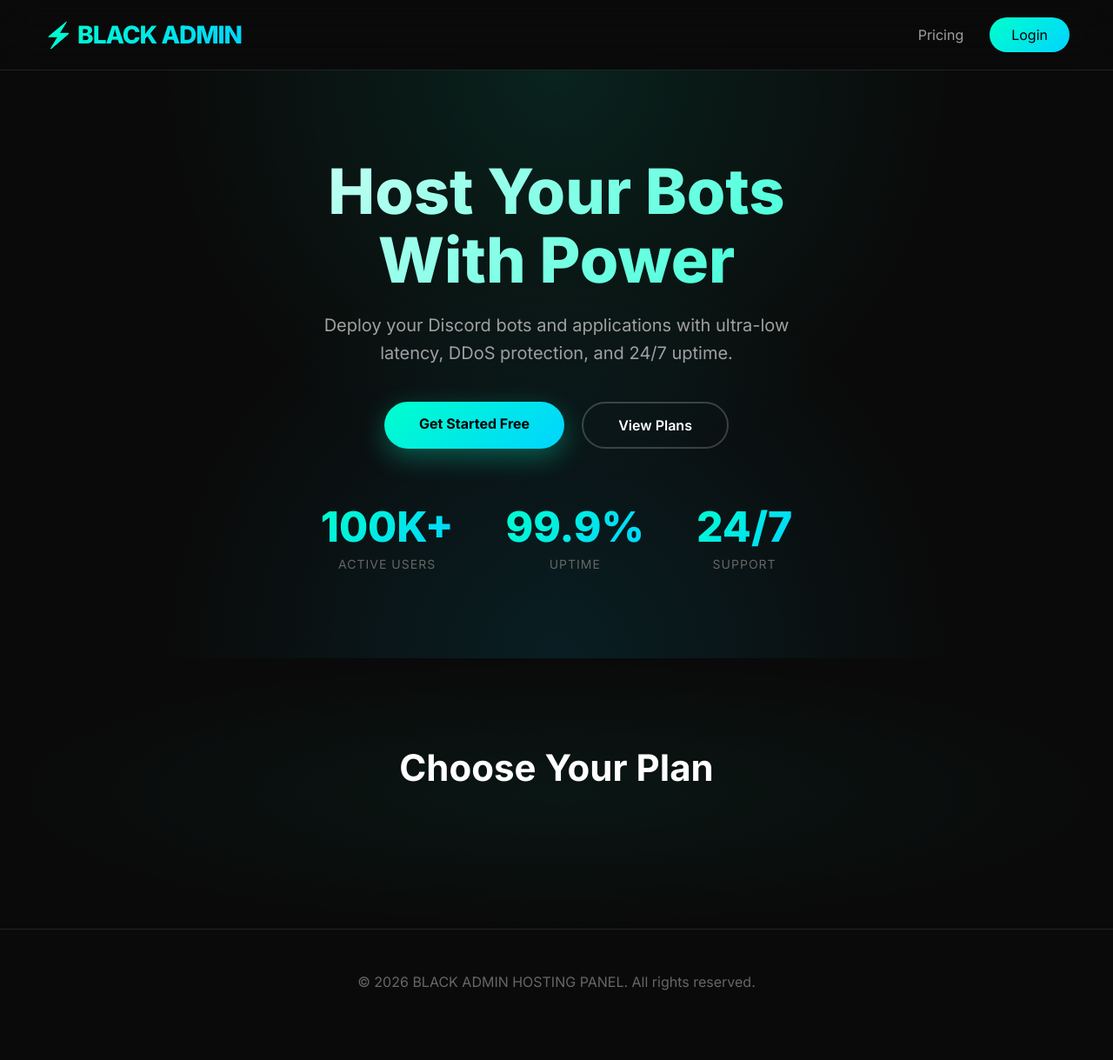
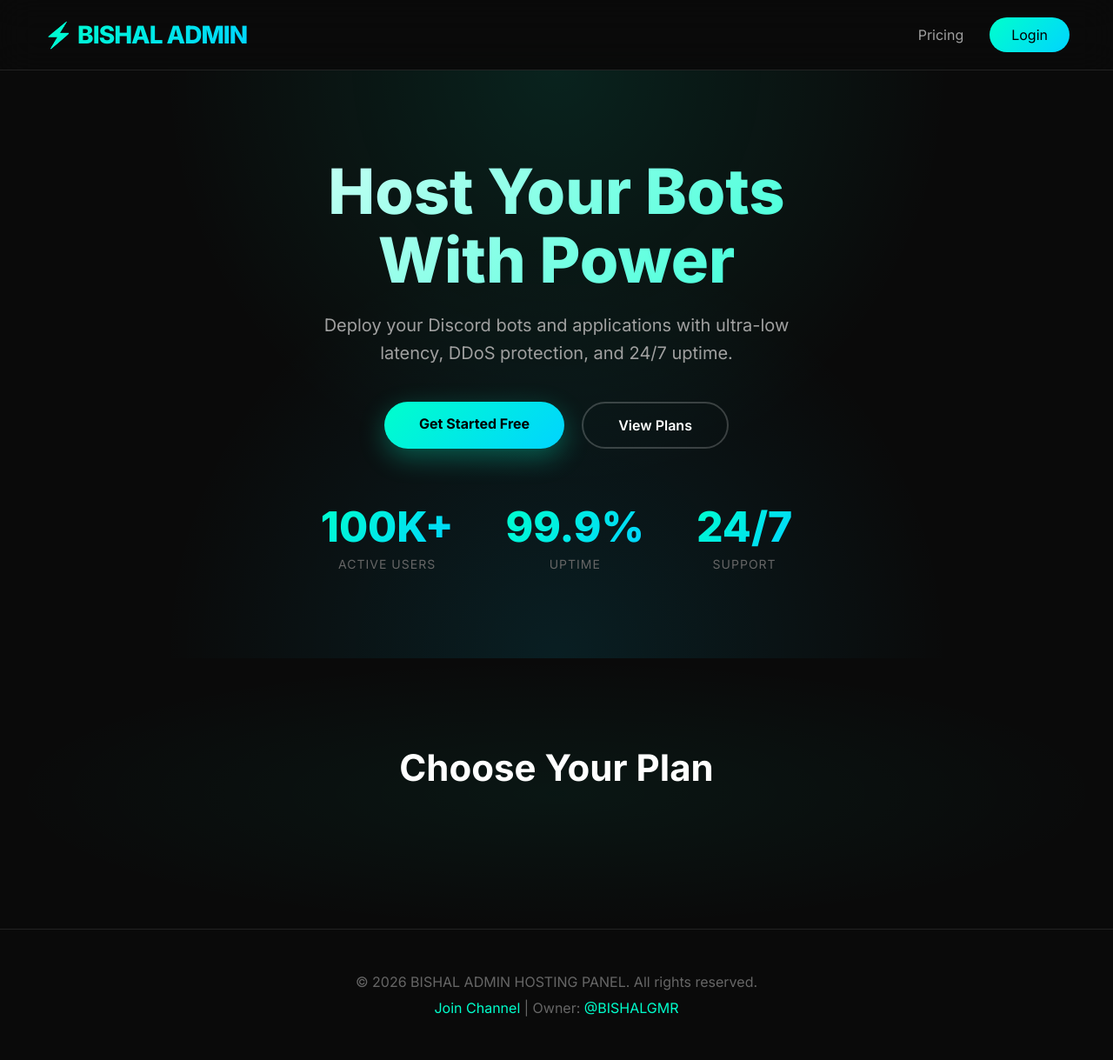
Before and after one commit to bishalkumar776h-max/Hosting-server, a Flask app: template templates/landing.html in a window 1280 px wide. Shown: the whole page at 87% size. Before the commit the page ends 1139 px from the top, so only its background shows below. Run offline with Flask 3, Linux system fonts and the light colour scheme; the template is opened without the code that fills it, so the values that code supplies are empty.

Commit message:
Add files via upload

```diff
--- a/templates/admin_dashboard.html
+++ b/templates/admin_dashboard.html
@@ -1,7 +1,7 @@
 <!DOCTYPE html>
 <html>
 <head>
-    <title>Admin Dashboard - BLACK ADMIN</title>
+    <title>Admin Dashboard - BISHAL ADMIN</title>
     <style>
         body {
             background: #0a0a0a;
@@ -88,9 +88,9 @@
 </head>
 <body>
     <div class="header">
-        <div class="logo">🛡️ BLACK ADMIN PANEL</div>
+        <div class="logo">🛡️ BISHAL ADMIN PANEL</div>
         <div class="nav">
-            <span style="color: #666;">Master Admin</span>
+            <span style="color: #666;">BISHAL Admin</span>
             <a href="/logout">Logout</a>
         </div>
     </div>
--- a/templates/admin_login.html
+++ b/templates/admin_login.html
@@ -1,7 +1,7 @@
 <!DOCTYPE html>
 <html>
 <head>
-    <title>Admin Login - BLACK ADMIN</title>
+    <title>Admin Login - BISHAL ADMIN</title>
     <style>
         body {
             background: #050505;
@@ -46,7 +46,7 @@
 </head>
 <body>
     <div class="glow-box">
-        <h1 style="text-shadow: 0 0 15px #00d4ff;">🛡️ MASTER CONTROL</h1>
+        <h1 style="text-shadow: 0 0 15px #00d4ff;">🛡️ BISHAL CONTROL</h1>
         <form method="post">
             <input type="text" name="u" placeholder="Username" required><br>
             <input type="password" name="p" placeholder="Password" required><br>
--- a/templates/admin_payments.html
+++ b/templates/admin_payments.html
@@ -1,7 +1,7 @@
 <!DOCTYPE html>
 <html>
 <head>
-    <title>Payments - BLACK ADMIN</title>
+    <title>Payments - BISHAL ADMIN</title>
     <style>
         body {
             background: #0a0a0a;
--- a/templates/admin_users.html
+++ b/templates/admin_users.html
@@ -1,7 +1,7 @@
 <!DOCTYPE html>
 <html>
 <head>
-    <title>Users - BLACK ADMIN</title>
+    <title>Users - BISHAL ADMIN</title>
     <style>
         body {
             background: #0a0a0a;
--- a/templates/landing.html
+++ b/templates/landing.html
@@ -3,7 +3,7 @@
 <head>
     <meta charset="UTF-8">
     <meta name="viewport" content="width=device-width, initial-scale=1.0">
-    <title>BLACK ADMIN HOSTING PANEL</title>
+    <title>BISHAL ADMIN HOSTING PANEL</title>
     <link href="https://fonts.googleapis.com/css2?family=Inter:wght@300;400;600;700;800&display=swap" rel="stylesheet">
     <style>
         * { margin: 0; padding: 0; box-sizing: border-box; }
@@ -223,7 +223,7 @@
 </head>
 <body>
     <nav>
-        <div class="logo">⚡ BLACK ADMIN</div>
+        <div class="logo">⚡ BISHAL ADMIN</div>
         <div class="nav-links">
             <a href="#pricing">Pricing</a>
             <a href="/login" class="login-btn">Login</a>
@@ -278,7 +278,11 @@
     </section>
 
     <footer>
-        <p>&copy; 2026 BLACK ADMIN HOSTING PANEL. All rights reserved.</p>
+        <p>&copy; 2026 BISHAL ADMIN HOSTING PANEL. All rights reserved.</p>
+        <p style="margin-top: 10px;">
+            <a href="https://t.me/bishalyrx" style="color: #00ffcc; text-decoration: none;">Join Channel</a> |
+            Owner: <a href="https://t.me/BISHALGMR" style="color: #00ffcc; text-decoration: none;">@BISHALGMR</a>
+        </p>
     </footer>
 </body>
 </html>
--- a/templates/login.html
+++ b/templates/login.html
@@ -1,7 +1,7 @@
 <!DOCTYPE html>
 <html>
 <head>
-    <title>BLACK ADMIN HOSTING - Login</title>
+    <title>BISHAL ADMIN HOSTING - Login</title>
     <style>
         body {
             background: #050505;
@@ -60,7 +60,7 @@
 </head>
 <body>
     <div class="container">
-        <h2 style="color:#00ffcc; text-shadow: 0 0 10px #00ffcc;">BLACK ADMIN HOSTING PANEL</h2>
+        <h2 style="color:#00ffcc; text-shadow: 0 0 10px #00ffcc;">BISHAL ADMIN HOSTING PANEL</h2>
         <form method="post">
             <input type="text" name="username" placeholder="Username" required><br>
             <input type="text" name="access_key" placeholder="Password" required><br><br>
--- a/templates/pricing.html
+++ b/templates/pricing.html
@@ -1,7 +1,7 @@
 <!DOCTYPE html>
 <html>
 <head>
-    <title>Pricing - BLACK ADMIN</title>
+    <title>Pricing - BISHAL ADMIN</title>
     <style>
         body {
             background: #0a0a0a;
@@ -105,7 +105,7 @@
 </head>
 <body>
     <div class="header">
-        <div class="logo">⚡ BLACK ADMIN</div>
+        <div class="logo">⚡ BISHAL ADMIN</div>
         <h1 style="margin-top: 20px;">Upgrade Your Plan</h1>
         <p style="color: #666;">Choose the perfect plan for your needs</p>
     </div>
```
